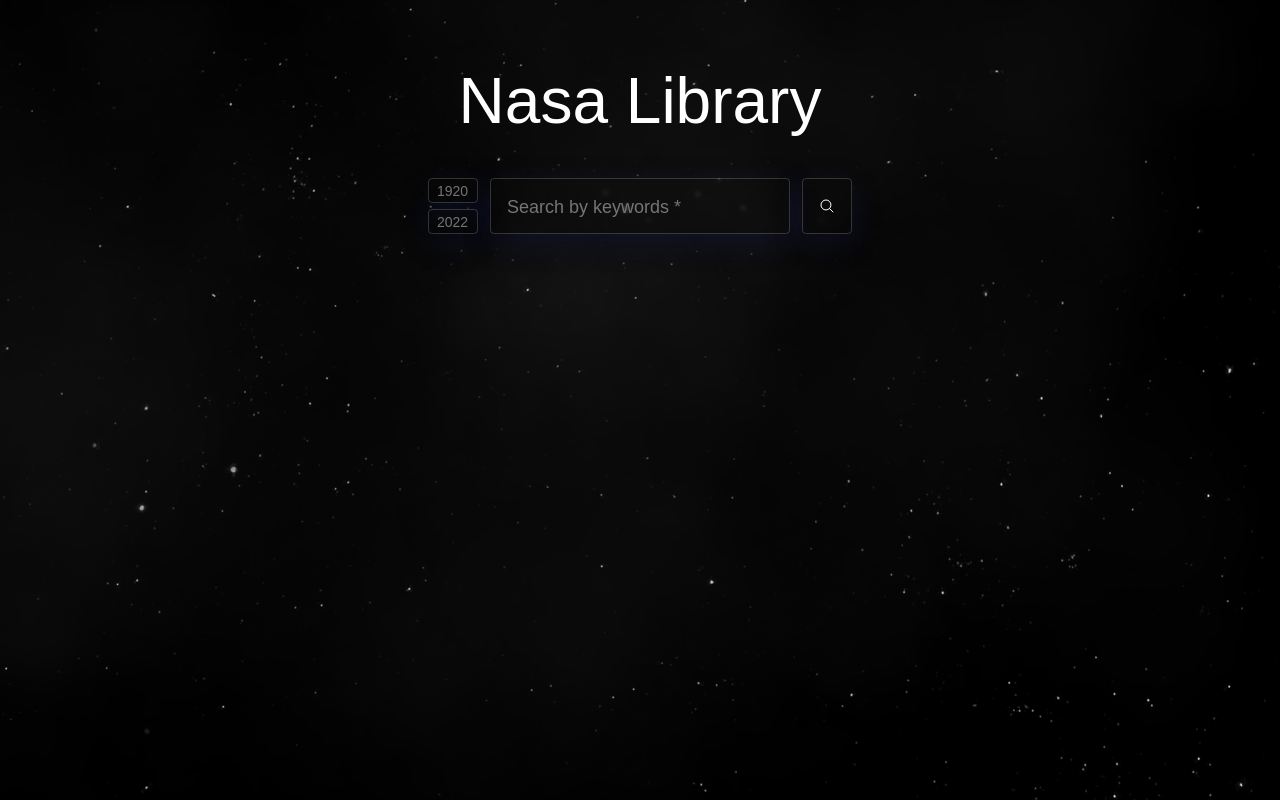
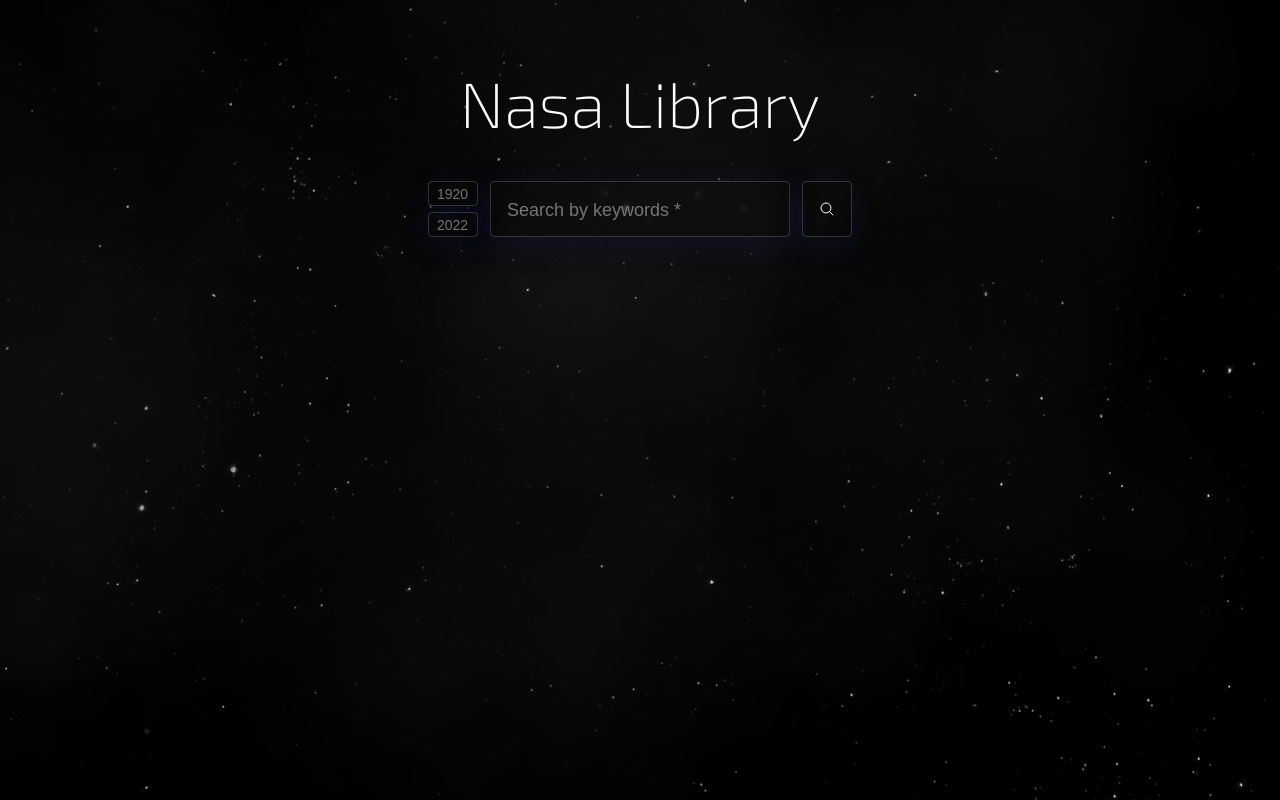
Before and after one commit to serhanelmali/nasa-media-library-search, a React (Create React App) app: page / in a window 1280 px wide. Built offline with nearby package versions, Linux system fonts and the light colour scheme.

Commit message:
style changes for build

```diff
--- a/public/index.html
+++ b/public/index.html
@@ -3,13 +3,19 @@
   <head>
     <meta charset="utf-8" />
     <link rel="icon" href="%PUBLIC_URL%/favicon.ico" />
+    <link rel="preconnect" href="https://fonts.googleapis.com" />
+    <link rel="preconnect" href="https://fonts.gstatic.com" crossorigin />
+    <link
+      href="https://fonts.googleapis.com/css2?family=Exo+2:wght@200;300;500;700&family=IBM+Plex+Serif:wght@300;400;700&display=swap"
+      rel="stylesheet"
+    />
     <meta name="viewport" content="width=device-width, initial-scale=1" />
     <meta name="theme-color" content="#000000" />
     <meta
       name="description"
       content="Web site created using create-react-app"
     />
-    <title>React App</title>
+    <title>Nasa Library</title>
   </head>
   <body>
     <noscript>You need to enable JavaScript to run this app.</noscript>
--- a/src/components/ImageDetail.jsx
+++ b/src/components/ImageDetail.jsx
@@ -66,11 +66,12 @@
 export default ImageDetail;
 
 const Container = styled(Flex)`
-  max-width: 80%;
+  max-width: 1024px;
+  color: white;
+  padding-bottom: 1rem;
 
   @media (max-width: 768px) {
     flex-direction: column;
-    max-width: 100%;
   }
 `;
 
--- a/src/components/ImageThumbnail.jsx
+++ b/src/components/ImageThumbnail.jsx
@@ -43,6 +43,7 @@
   box-shadow: 0 8px 32px 0 rgba(31, 38, 135, 0.3);
   background: #1f1a19;
   cursor: pointer;
+  color: white;
   width: 250px;
   height: 300px;
   transition: 0.1s;
--- a/src/pages/DetailView.jsx
+++ b/src/pages/DetailView.jsx
@@ -26,6 +26,7 @@
 
 const Container = styled(Flex)`
   width: 100%;
+  max-width: 1024px;
 `;
 const PreviousPageButton = styled(Button)`
   color: white;
--- a/src/styles/globalStyles.ts
+++ b/src/styles/globalStyles.ts
@@ -5,11 +5,11 @@
     box-sizing: border-box;
 }
 body{
-    @import url('https://fonts.googleapis.com/css2?family=Exo+2:wght@200;300;500;700&family=IBM+Plex+Serif:wght@300;400;700&display=swap');
+    font-family: 'Exo 2', sans-serif !important;
     color: white;
-    font-family: 'Exo 2', sans-serif;
     margin: 0;
-    padding: 0;box-sizing: border-box;
+    padding: 0;
+    box-sizing: border-box;
 }
 `;
 
```
Also changed, not shown: 1 other file (tests, documents, lock files or other folders).
